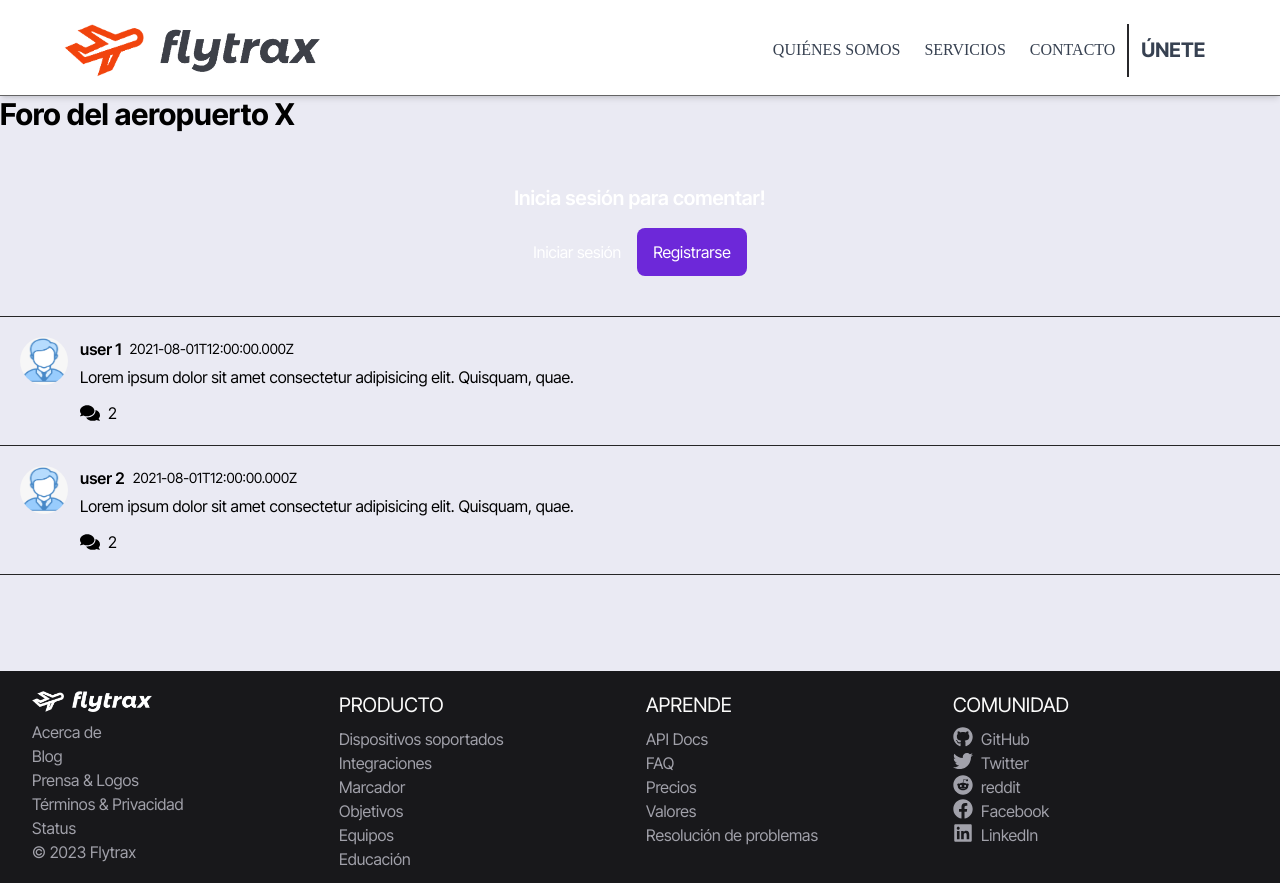
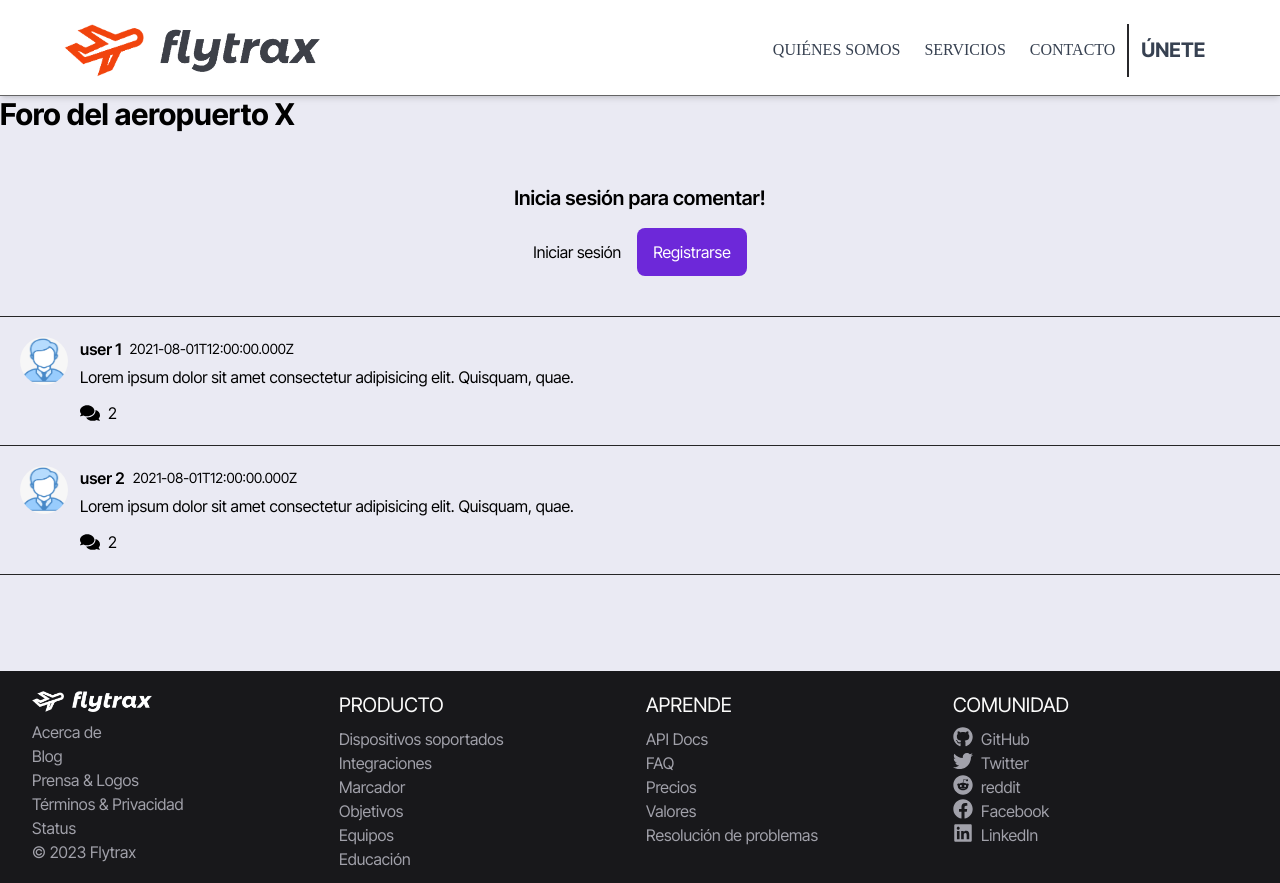
Before and after one commit to UNIZAR-STW-2023/flytrax-frontend, a Next.js app in the folder flytrax/: page /community/1 in a window 1280 px wide. Built offline with nearby package versions, Linux system fonts and the light colour scheme; a web font is replaced by a local one.

Commit message:
esto deberia ir en el commit de antes :)

```diff
--- a/flytrax/components/foro/ForoForm.jsx
+++ b/flytrax/components/foro/ForoForm.jsx
@@ -49,9 +49,9 @@ const ForoForm = () => {
                 </div>
             ) : (
                 <div className="py-8">
-                    <h1 className="text-xl text-center mb-4 font-semibold">Inicia sesión para comentar!</h1>
+                    <h1 className="text-xl text-center mb-4 font-semibold text-black">Inicia sesión para comentar!</h1>
                     <div className="flex flex-row items-center justify-center gap-4">
-                        <div className="hover:text-violet-900" onClick={handleLogin}>Iniciar sesión</div>
+                        <div className="hover:text-violet-900 text-black" onClick={handleLogin}>Iniciar sesión</div>
                         <Link className="bg-violet-700 hover:bg-violet-800 text-white px-4 py-3 rounded-lg transition" href='/register'>Registrarse</Link>
                     </div>
                 </div>
--- a/flytrax/components/foro/comments/CommentItem.jsx
+++ b/flytrax/components/foro/comments/CommentItem.jsx
@@ -9,7 +9,7 @@ const CommentItem = ({ data }) => {
   const router = useRouter();
 
   return (
-    <div  className= "border-b-[1px] border-neutral-800 p-5 cursor-pointer hover:bg-neutral-200 transition bg-neutral-100">
+    <div className= "border-b-[1px] border-neutral-800 p-5 cursor-pointer hover:bg-neutral-200 transition bg-neutral-100 text-black">
       <div className="flex flex-row items-start gap-3">
         <div>
           <Image className='rounded-full h-12 w-12' src={userLogo} alt="" />
```
